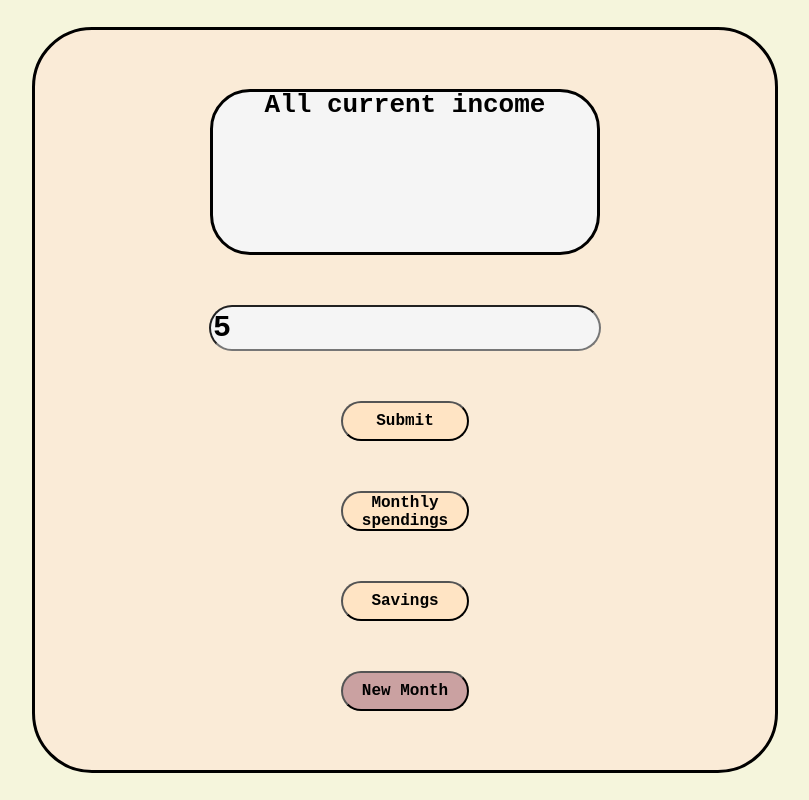
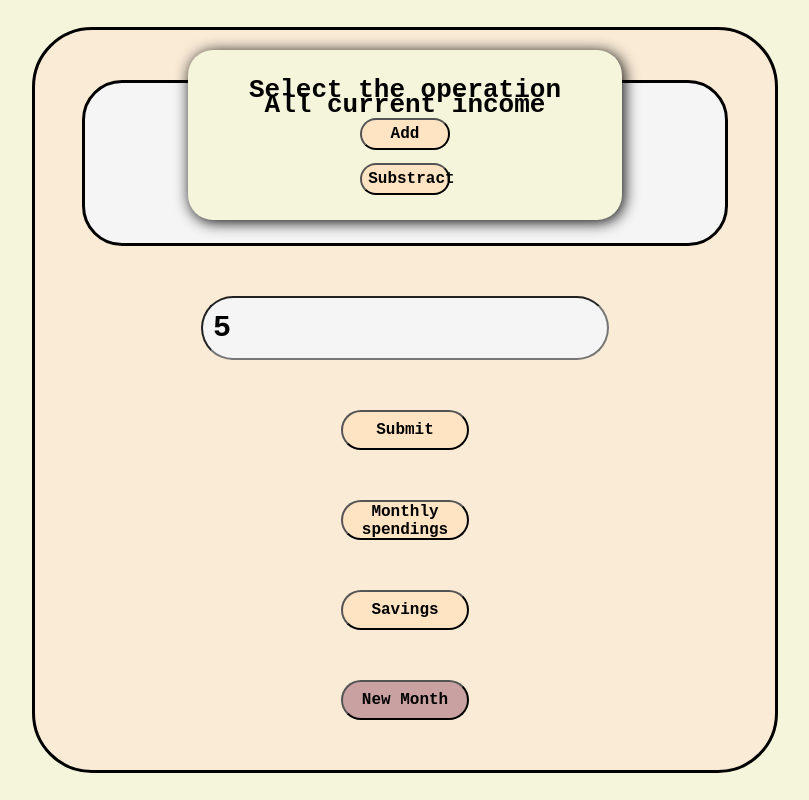
Before and after one commit to Dmate889/Angular_mini_projects, an Angular app in the folder Expense_Tracker/: page / in a window 1280 px wide. Both pictures are taken after typing "5" into the empty fields and a click on the button "Submit". Shown: the whole page, without its empty margins (235-1044 px from the left). Built offline with nearby package versions, Linux system fonts and the light colour scheme; no server answers.

Commit message:
DB call for main income and logic for addition or subtraction

```diff
--- a/Expense_Tracker/src/app/components/tracker-window/tracker-window.component.css
+++ b/Expense_Tracker/src/app/components/tracker-window/tracker-window.component.css
@@ -22,7 +22,7 @@ html, body{
 
 }
 
-label{
+.incomeLabel{
     font-size: xx-large;
     font-family: monospace;
     font-weight: bold;
@@ -34,7 +34,7 @@ label{
 .moneyContainer{
     border: solid;
     height: 20vh;
-    width: 30vw;
+    width: 50vw;
     border-radius: 40px;
     font-family: monospace;
     font-weight: bold;
@@ -59,7 +59,8 @@ form{
 input{
     height: 5vh;
     width: 30vw;
-    border-radius: 30px;
+    padding: 10px;
+    border-radius: 40px;
     background-color: whitesmoke;
     font-family: monospace;
     font-size: 30px;
@@ -71,7 +72,7 @@ input:hover{
     background-color: beige;
 }
 
-button{
+.submitButton, .newMonth, .add, .sub{
     height: 5vh;
     width: 10vw;
     border-radius: 40px;
@@ -83,10 +84,35 @@ button{
     cursor: pointer;
 }
 
-button:hover{
+.submitButton:hover, .newMonth:hover, .add:hover, .sub:hover{
     background-color: white;
 }
-
 .newMonth{
     background-color: rgb(202, 161, 161);
 }
+
+.minusPlus{
+    position: absolute;
+    bottom: 550px;
+    border-radius: 25px;
+    padding: 25px;
+    width: 30vw;
+    height: 15vh;
+    background-color: beige;
+    display: flex;
+    flex-direction: column;
+    justify-content: space-between;
+    align-items: center;
+    box-shadow: 2px 2px 15px black;
+}
+
+.selectLabel{
+    font-size: xx-large;
+    font-family: monospace;
+    font-weight: bold;
+}
+
+.add, .sub{
+    height: 4vh;
+    width: 7vw;
+}
--- a/Expense_Tracker/src/app/components/tracker-window/tracker-window.component.html
+++ b/Expense_Tracker/src/app/components/tracker-window/tracker-window.component.html
@@ -7,11 +7,16 @@
 </head>
 <body>
     <div class="trackerWindow">
-        <label>All current income</label>
+        <div class="minusPlus" *ngIf="isActive">
+            <label class="selectLabel">Select the operation</label>
+            <button (click)="add()" class="add">Add</button>
+            <button (click)="sub()" class="sub">Substract</button>
+        </div>
+        <label class="incomeLabel">All current income</label>
         <div class="moneyContainer" id="moneyContainer">{{moneyContainer}}</div>
         <form>
             <input type="number" id="moneyInput">
-            <button class="submitButton" type="submit" (click)="setIncome($event)">Submit</button>
+            <button class="submitButton" type="submit" (click)="setIncome($event, op)">Submit</button>
             <button class="submitButton">Monthly spendings</button>
             <button class="submitButton">Savings</button>
             <button class="newMonth">New Month</button>
--- a/Expense_Tracker/src/app/components/tracker-window/tracker-window.component.ts
+++ b/Expense_Tracker/src/app/components/tracker-window/tracker-window.component.ts
@@ -10,28 +10,58 @@ import { Component, OnInit } from '@angular/core';
 export class TrackerWindowComponent implements OnInit {
 
    moneyContainer: any;
+   isActive: boolean = false;
+   op: string = "";
 
   constructor(private http: HttpClient){}
 
   ngOnInit(): void {
+    const apiUrl = 'http://localhost:3000/getincome';
 
-
-  }
-
-   setIncome(e: any){
-
-    e.preventDefault();
-
-    const apiUrl = 'http://localhost:3000/setincome';
-
-
-    const moneyInput = <HTMLInputElement>document.getElementById("moneyInput")
-    const body = moneyInput.value;
-
-
-    this.http.post(apiUrl, body);
-
+    this.http.get<any>(apiUrl).subscribe(
+      (response) => {
+        if (response && response.rows && response.rows.length > 0) {
+          this.moneyContainer = response.rows[0].income;
+        } else {
+          console.warn("Nincs megfelelő adat a válaszban.");
+        }
+      },
+      (error) => {
+        console.error(`Hiba történt az API hívás során: ${apiUrl}`, error);
+      }
+    );
   }
 
 
+   setIncome(e: any, op: string){
+
+    e.preventDefault();
+    this.isActive = true;
+
+    const apiUrl = `http://localhost:3000/${op}`
+
+    let moneyInput = <HTMLInputElement>document.getElementById("moneyInput")
+    if(moneyInput){
+      const incomeValue = moneyInput.value.trim();
+      const body = {income: Number(incomeValue)};
+      this.http.post(apiUrl, body).subscribe(
+        (response) => console.log("Successful POST request"),
+        (error) => console.log("Unable to send POST request")
+      )
+    }
+  }
+
+  add() {
+    this.isActive = false;
+    this.op = "setincomePlus"
+    this.setIncome(new Event('click'), this.op);
+    window.location.reload();
+  }
+
+  sub() {
+    this.isActive = false;
+    this.op = "setincomeMinus"
+    this.setIncome(new Event('click'), this.op);
+    window.location.reload();
+  }
 }
```
